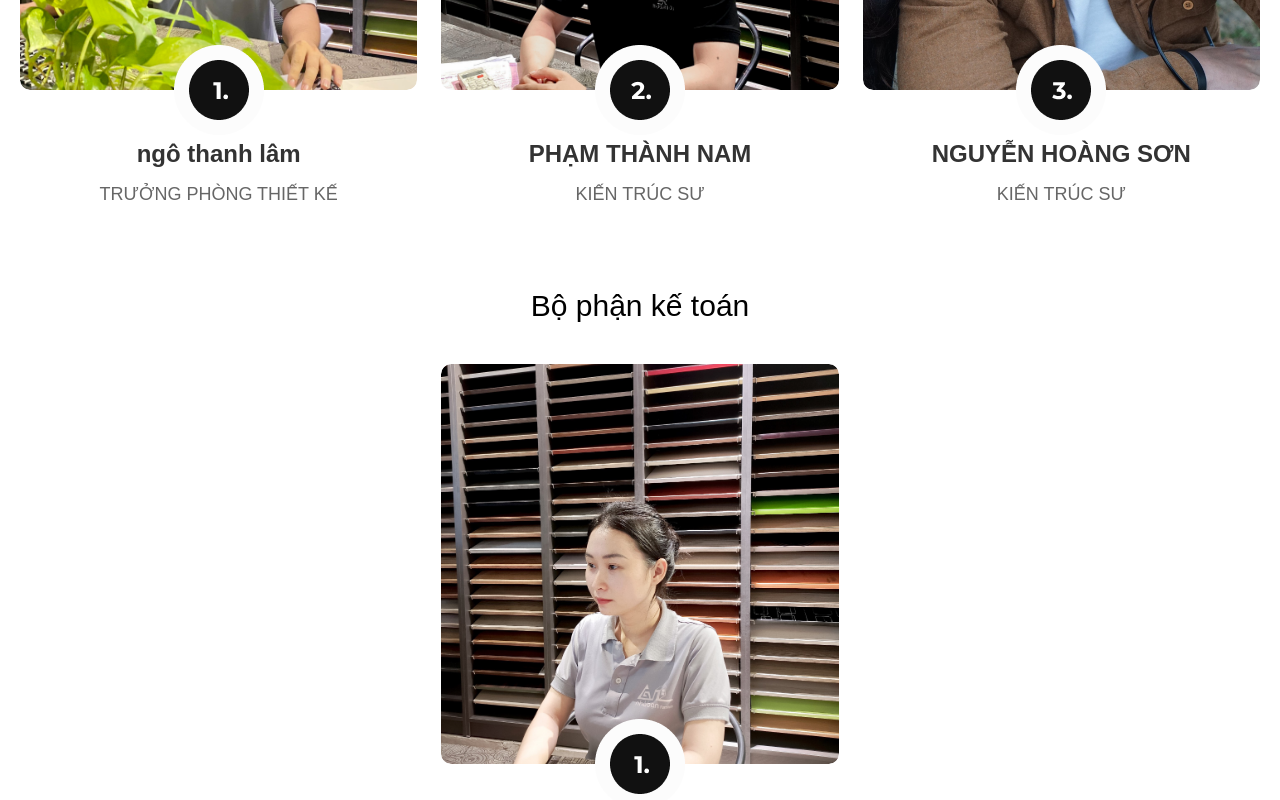
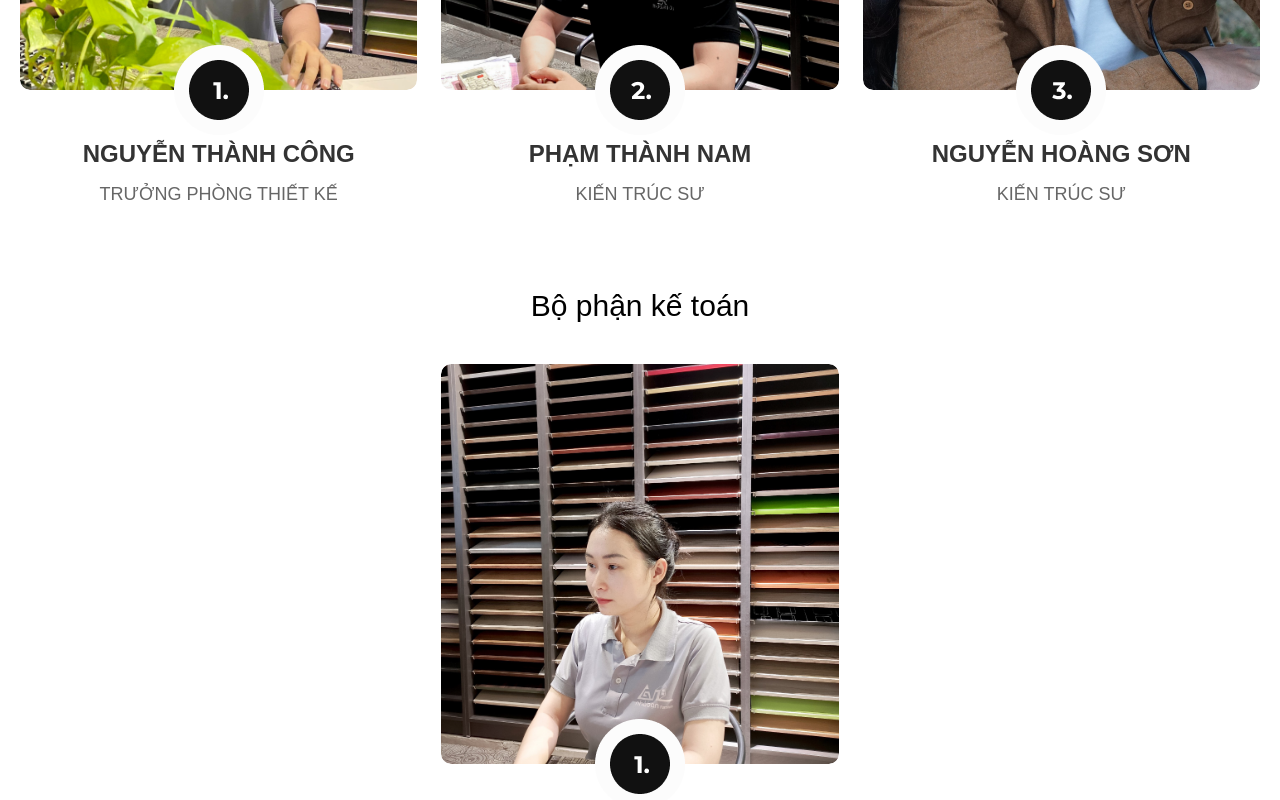
Before and after one commit to locbh3010/furniture-new-version, a React (Create React App) app: page /about in a window 1280 px wide. Shown: the part 1460-2260 px from the top of the page. Built offline with nearby package versions, Linux system fonts and the light colour scheme.

Commit message:
in hoa tên about card, refactor

```diff
--- a/src/components/about/AboutCard.js
+++ b/src/components/about/AboutCard.js
@@ -17,7 +17,7 @@ const AboutCard = ({ member, delay }) => {
         </div>
       </div>
       <div className="flex flex-col text-center">
-        <h4 className="text-2xl font-bold text-33 mb-2.5">{name}</h4>
+        <h4 className="text-2xl font-bold text-33 mb-2.5 uppercase">{name}</h4>
         <span className="text-lg font-normal block text-[#666666] uppercase">
           {position}
         </span>
--- a/src/components/feedback/FeedbackCard.js
+++ b/src/components/feedback/FeedbackCard.js
@@ -1,6 +1,6 @@
+/* eslint-disable react-hooks/exhaustive-deps */
 import React, { useEffect, useState } from "react";
 import { NavLink } from "react-router-dom";
-import { useToast } from "react-toastify";
 
 const getEndpoint = (params) => {
   const endpoint = `http://apionhome.noithatnhabanfurniture.com${params}`;
--- a/src/components/section/Pledge.js
+++ b/src/components/section/Pledge.js
@@ -3,7 +3,6 @@ import banner from "../../images/what.jpg";
 import AOS from "aos";
 import "aos/dist/aos.css";
 import { NavLink } from "react-router-dom";
-import { BrowserView, isMobile, MobileView } from "react-device-detect";
 
 AOS.init({
   duration: 500,
--- a/src/pages/AboutPage.js
+++ b/src/pages/AboutPage.js
@@ -32,7 +32,7 @@ const leadership = [
 const designers = [
   {
     id: 1,
-    name: "ngô thanh lâm",
+    name: "nguyễn thành công",
     position: "trưởng phòng thiết kế",
     avatar: truongPhongThietKe,
     number: number1,
--- a/src/pages/Product.js
+++ b/src/pages/Product.js
@@ -140,7 +140,7 @@ const Product = () => {
 
       setLoading(false);
     });
-  }, []);
+  }, [id]);
 
   return (
     <div>
--- a/src/pages/ProjectPage.js
+++ b/src/pages/ProjectPage.js
@@ -2,7 +2,6 @@ import axios from "axios";
 import React, { useEffect, useState } from "react";
 import Banner from "../components/section/Banner";
 import banner from "../images/living-room-furniture-og.png";
-import uuid from "react-uuid";
 import ProductCard from "../components/product/ProductCard";
 import Loading from "../components/loading/Loading";
 import { api } from "../utils/API";
```
Also changed, not shown: 1 other file (tests, documents, lock files or other folders).
